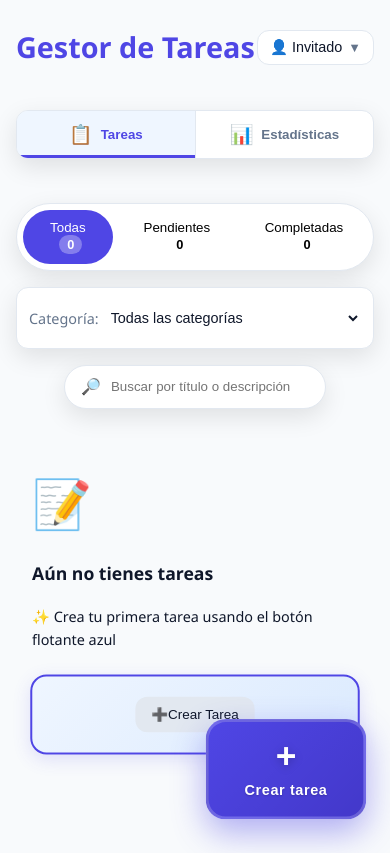
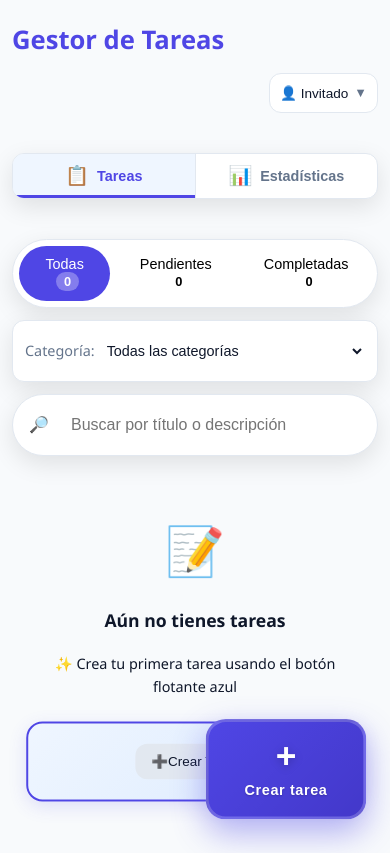
Before and after one commit to rodri-fullstack/ToDoList, a React (Vite) app: page / in a window 390 px wide. Built offline with nearby package versions, Linux system fonts and the light colour scheme.

Commit message:
se actualiza toda la app como responsiva

```diff
--- a/src/styles.css
+++ b/src/styles.css
@@ -58,6 +58,9 @@ body{
   align-items: center;
   justify-content: space-between;
   margin-bottom: 16px;
+  width: 100%;
+  flex-wrap: wrap;
+  gap: 16px;
 }
 
 .toolbar h1 {
@@ -65,6 +68,8 @@ body{
   font-weight: 700;
   color: var(--primary);
   margin: 0;
+  flex: 1;
+  min-width: 0;
 }
 
 .card{
@@ -97,6 +102,7 @@ body{
 /* Estilos para las pestañas */
 .tabs-container {
   margin-bottom: 20px;
+  width: 100%;
 }
 
 .tabs {
@@ -106,6 +112,7 @@ body{
   border: var(--border);
   box-shadow: var(--shadow);
   overflow: hidden;
+  width: 100%;
 }
 
 .tab {
@@ -120,6 +127,8 @@ body{
   align-items: center;
   justify-content: center;
   gap: 8px;
+  min-height: 48px;
+  box-sizing: border-box;
   transition: all 0.2s ease;
   position: relative;
 }
@@ -730,6 +739,23 @@ button[type="button"]:hover {
   .form-actions .btn {
     min-height: 48px;
   }
+
+  /* Mejorar experiencia táctil general */
+  .btn, .tab, .toggle-btn, .action-btn, .month-nav {
+    -webkit-tap-highlight-color: transparent;
+    touch-action: manipulation;
+  }
+
+  /* Mejorar hover en dispositivos táctiles */
+  .btn:active, .tab:active, .toggle-btn:active, .action-btn:active {
+    transform: scale(0.98);
+  }
+
+  /* Asegurar que todos los elementos tengan el ancho correcto */
+  .card, .item, .stat-card {
+    width: 100%;
+    box-sizing: border-box;
+  }
 }
 
 /* Optimizaciones para orientación landscape en móviles */
@@ -749,6 +775,31 @@ button[type="button"]:hover {
 
   .form-group {
     gap: 8px;
+  }
+
+  /* Optimizar layout en landscape */
+  .toolbar {
+    flex-direction: row;
+    align-items: center;
+    gap: 16px;
+  }
+
+  .toolbar h1 {
+    flex: none;
+  }
+
+  .controls {
+    flex-direction: row;
+    gap: 12px;
+  }
+
+  .segmented {
+    flex: 1;
+  }
+
+  .search {
+    width: auto;
+    min-width: 200px;
   }
 }
 
@@ -984,6 +1035,8 @@ button[type="button"]:hover {
 
   .empty-state {
     padding: 32px 16px;
+    width: 100%;
+    text-align: center;
   }
 
   .empty-icon {
@@ -997,6 +1050,39 @@ button[type="button"]:hover {
   .empty-state p {
     font-size: 0.9rem;
   }
+
+  /* Mejorar responsividad de controles */
+  .segmented button {
+    min-height: 44px;
+    padding: 10px 16px;
+    font-size: 0.9rem;
+  }
+
+  .category-filter button {
+    min-height: 44px;
+    padding: 10px 16px;
+    font-size: 0.9rem;
+  }
+
+  .search {
+    width: 100%;
+  }
+
+  .search input {
+    min-height: 44px;
+    font-size: 16px;
+  }
+
+  /* Responsive para pestañas */
+  .tabs-container {
+    margin-bottom: 16px;
+  }
+
+  .tab {
+    min-height: 44px;
+    padding: 10px 12px;
+    font-size: 0.9rem;
+  }
 }
 
 /* Selector de usuario */
@@ -1004,6 +1090,7 @@ button[type="button"]:hover {
   display: flex;
   align-items: center;
   gap: 8px;
+  width: auto;
 }
 
 .user-display {
@@ -1012,6 +1099,8 @@ button[type="button"]:hover {
   border-radius: var(--radius);
   padding: 8px 12px;
   cursor: pointer;
+  min-height: 44px;
+  box-sizing: border-box;
   font-size: 0.9rem;
   font-weight: 500;
   color: var(--text);
@@ -1228,40 +1317,220 @@ button[type="button"]:hover {
     flex-direction: column;
     align-items: stretch;
     gap: 16px;
+    width: 100%;
   }
 
   .segmented {
     justify-content: center;
+    width: 100%;
   }
 
   .category-filter {
     justify-content: center;
+    width: 100%;
   }
 
   .actions {
     justify-content: center;
+    width: 100%;
   }
 
   .task-summary {
     flex-direction: column;
     gap: 12px;
+    width: 100%;
   }
 
   .stats-container {
     flex-direction: column;
     gap: 12px;
+    width: 100%;
   }
 
   .search input {
-    width: 200px;
+    width: 100%;
+    max-width: 300px;
   }
 
   .toolbar h1 {
     font-size: 1.8rem;
   }
 
+  .toolbar {
+    flex-direction: column;
+    align-items: flex-start;
+    gap: 12px;
+  }
+
+  .user-switcher {
+    align-self: flex-end;
+  }
+
+  .user-display {
+    min-height: 40px;
+    padding: 6px 10px;
+    font-size: 0.85rem;
+  }
+
   .container {
     padding: 24px 16px;
+    width: 100%;
+    box-sizing: border-box;
+  }
+
+  /* Hacer responsivas las tareas creadas */
+  .item {
+    width: 100%;
+    box-sizing: border-box;
+    padding: 16px;
+    margin-bottom: 12px;
+  }
+
+  .toggle-container {
+    width: 100%;
+  }
+
+  .toggle-btn {
+    width: 100%;
+    justify-content: space-between;
+    padding: 14px 16px;
+    min-height: 52px;
+  }
+
+  .task-actions {
+    width: 100%;
+    margin-top: 12px;
+    gap: 8px;
+  }
+
+  .action-btn {
+    flex: 1;
+    min-height: 44px;
+    padding: 12px 16px;
+  }
+}
+
+@media (max-width: 480px) {
+  .container {
+    padding: 20px 12px;
+  }
+
+  .toolbar h1 {
+    font-size: 1.6rem;
+  }
+
+  .item {
+    padding: 14px;
+    margin-bottom: 10px;
+    border-radius: 12px;
+  }
+
+  .toggle-btn {
+    padding: 12px 14px;
+    min-height: 48px;
+    font-size: 0.9rem;
+  }
+
+  .task-actions {
+    flex-direction: column;
+    gap: 6px;
+  }
+
+  .action-btn {
+    width: 100%;
+    min-height: 40px;
+    padding: 10px 14px;
+    font-size: 0.9rem;
+  }
+
+  .search input {
+    max-width: 100%;
+    padding: 12px 14px;
+  }
+
+  .controls {
+    gap: 12px;
+  }
+
+  /* Responsive para estadísticas */
+  .stats-grid {
+    grid-template-columns: 1fr;
+    gap: 12px;
+  }
+
+  .stat-card {
+    padding: 16px;
+    min-height: 80px;
+  }
+
+  .stat-value {
+    font-size: 1.8rem;
+  }
+
+  .stat-label {
+    font-size: 0.9rem;
+  }
+}
+
+@media (max-width: 360px) {
+  .container {
+    padding: 16px 8px;
+  }
+
+  .toolbar h1 {
+    font-size: 1.4rem;
+  }
+
+  .item {
+    padding: 12px;
+    margin-bottom: 8px;
+    border-radius: 10px;
+  }
+
+  .toggle-btn {
+    padding: 10px 12px;
+    min-height: 44px;
+    font-size: 0.85rem;
+  }
+
+  .action-btn {
+    min-height: 36px;
+    padding: 8px 12px;
+    font-size: 0.8rem;
+  }
+
+  .search input {
+    padding: 10px 12px;
+    font-size: 0.9rem;
+  }
+
+  /* Responsive para estadísticas en pantallas muy pequeñas */
+  .stats-grid {
+    gap: 8px;
+  }
+
+  .stat-card {
+    padding: 12px;
+    min-height: 70px;
+  }
+
+  .stat-value {
+    font-size: 1.6rem;
+  }
+
+  .stat-label {
+    font-size: 0.8rem;
+  }
+
+  /* Responsive para pestañas en pantallas muy pequeñas */
+  .tab {
+    min-height: 40px;
+    padding: 8px 10px;
+    font-size: 0.8rem;
+  }
+
+  .tabs-container {
+    margin-bottom: 12px;
   }
 }
 
```
